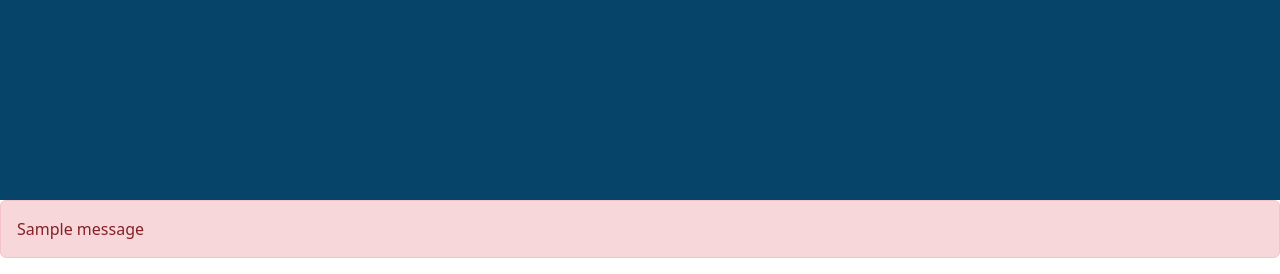
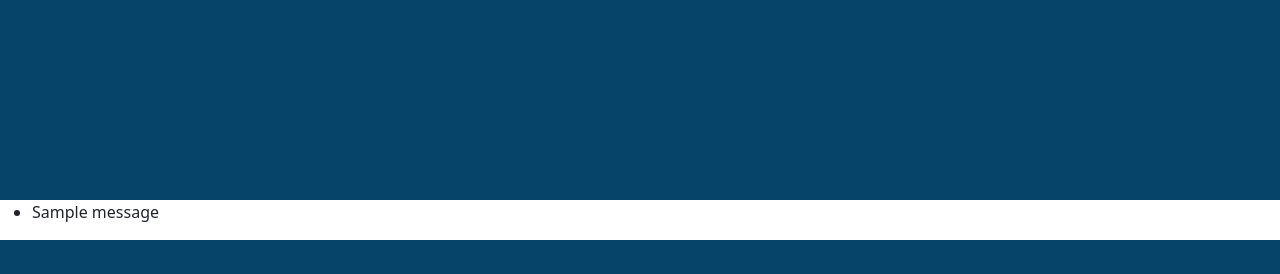
Before and after one commit to CamiloBCrep/Cert3TLP, a Django app: template Cert3/core/templates/core/formularioEditarRegistro.html in a window 1280 px wide. Shown: the part 648-922 px from the top of the page. After the commit the page ends 888 px from the top, so only its background shows below. Run offline with Django 5.2, Linux system fonts and the light colour scheme; the template is opened without the code that fills it: most values are stand-ins (such as "Sample title", 1, 10 or a date in 2020); one stand-in notice (Sample message) is shown; some libraries are stand-ins or nearby versions.

Commit message:
Limpieza de codigo

```diff
--- a/Cert3/core/templates/core/formularioEditarRegistro.html
+++ b/Cert3/core/templates/core/formularioEditarRegistro.html
@@ -46,12 +46,14 @@
         </div>
     </div>
 </div>
+
+
 {% if messages %}
-{% for message in messages %}
-<div class="alert alert-danger" role="alert">
-    {{ message }}
-</div>
-{% endfor %}
+    <ul class="messages">
+        {% for message in messages %}
+            <li>{{ message }}</li>
+        {% endfor %}
+    </ul>
 {% endif %}
 
 <script>
--- a/Cert3/core/views.py
+++ b/Cert3/core/views.py
@@ -38,9 +38,6 @@ def login_view(request):
 def exit(request):
     logout(request)
     return redirect('home')
-
-import requests
-from django.conf import settings
 
 def enviar_notificacion_slack(registro):
     try:
@@ -163,8 +160,6 @@ def listar_registros(request):
 
     return render(request, 'core/home.html', context)
 
-
-
 def editar_registro(request, pk):
     registro = get_object_or_404(combustible, pk=pk)
     plantas = codigoPlanta.objects.all()
```
Also changed, not shown: Cert3/db.sqlite3.
